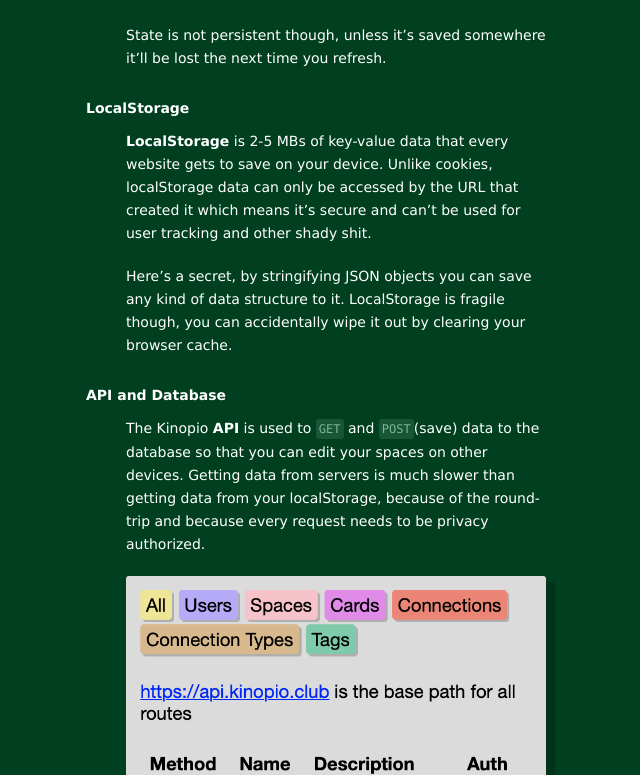
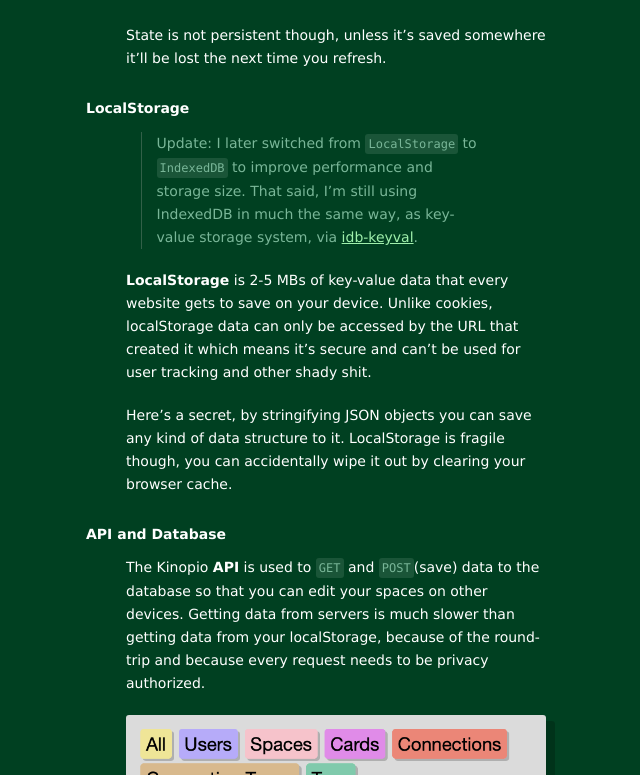
Before and after one commit to pketh/pketh.github.io, a Jekyll site: the page built from _posts/2020-11-05-how-kinopio-is-made.md, in a window 1280 px wide and 900 px high, scrolled down 2449 px, cut to the strip 125-900 px from the top of the window. Shown: the whole strip, without its empty margins (444-1084 px from the left). Built offline with Jekyll 4.4.1, drawn with Linux system fonts in a browser that asks for light colours.

Commit message:
uppdate how kinopio is made post

```diff
--- a/_posts/2020-11-05-how-kinopio-is-made.md
+++ b/_posts/2020-11-05-how-kinopio-is-made.md
@@ -65,6 +65,8 @@
 
 ## LocalStorage
 
+> Update: I later switched from `LocalStorage` to `IndexedDB` to improve performance and storage size. That said, I'm still using IndexedDB in much the same way, as key-value storage system, via [idb-keyval](https://github.com/jakearchibald/idb-keyval).
+
 **LocalStorage** is 2-5 MBs of key-value data that every website gets to save on your device. Unlike cookies, localStorage data can only be accessed by the URL that created it which means it's secure and can't be used for user tracking and other shady shit.
 
 Here's a secret, by stringifying JSON objects you can save any kind of data structure to it. LocalStorage is fragile though, you can accidentally wipe it out by clearing your browser cache.
```
